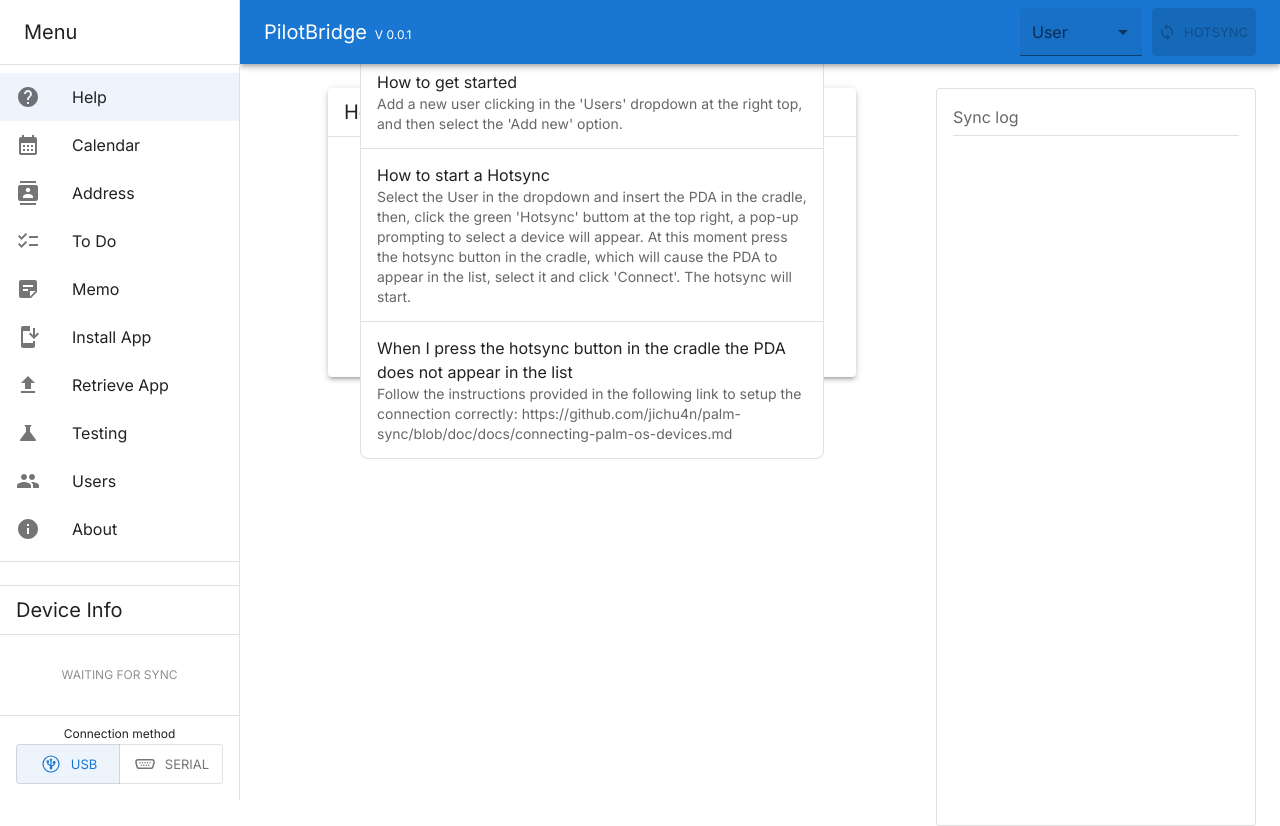
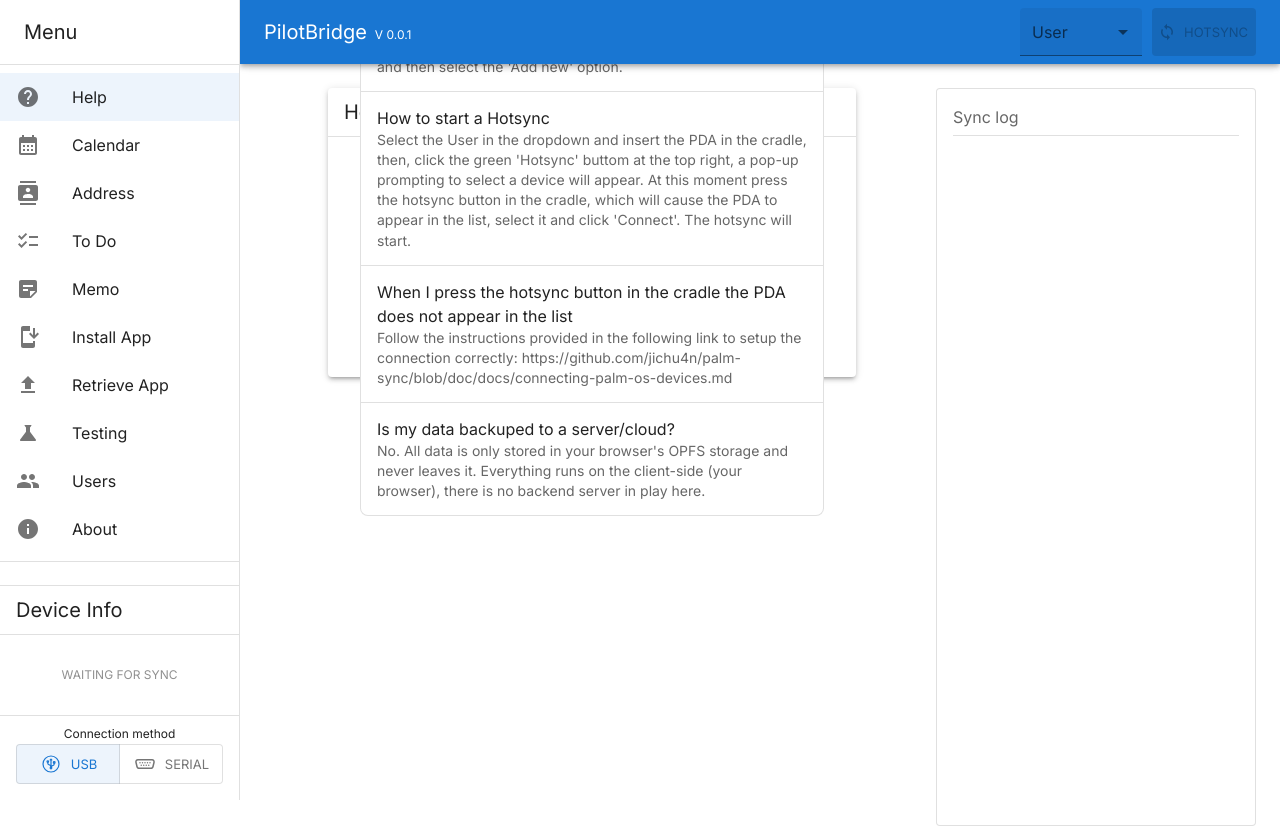
Before and after one commit to Tavisco/PilotBridge, a React (Vite) app: page / in a window 1280 px wide. Built offline with nearby package versions, Linux system fonts and the light colour scheme; what palm-sync would draw is missing.

Commit message:
Add info about cloud

```diff
--- a/src/panels/help-panel.tsx
+++ b/src/panels/help-panel.tsx
@@ -40,6 +40,10 @@
                         <ListItem>
                             <ListItemText primary="When I press the hotsync button in the cradle the PDA does not appear in the list" secondary="Follow the instructions provided in the following link to setup the connection correctly: https://github.com/jichu4n/palm-sync/blob/doc/docs/connecting-palm-os-devices.md" />
                         </ListItem>
+                        <Divider component="li" />
+                        <ListItem>
+                            <ListItemText primary="Is my data backuped to a server/cloud?" secondary="No. All data is only stored in your browser's OPFS storage and never leaves it. Everything runs on the client-side (your browser), there is no backend server in play here." />
+                        </ListItem>
                     </List>
                 </div>
             </Box>
```
